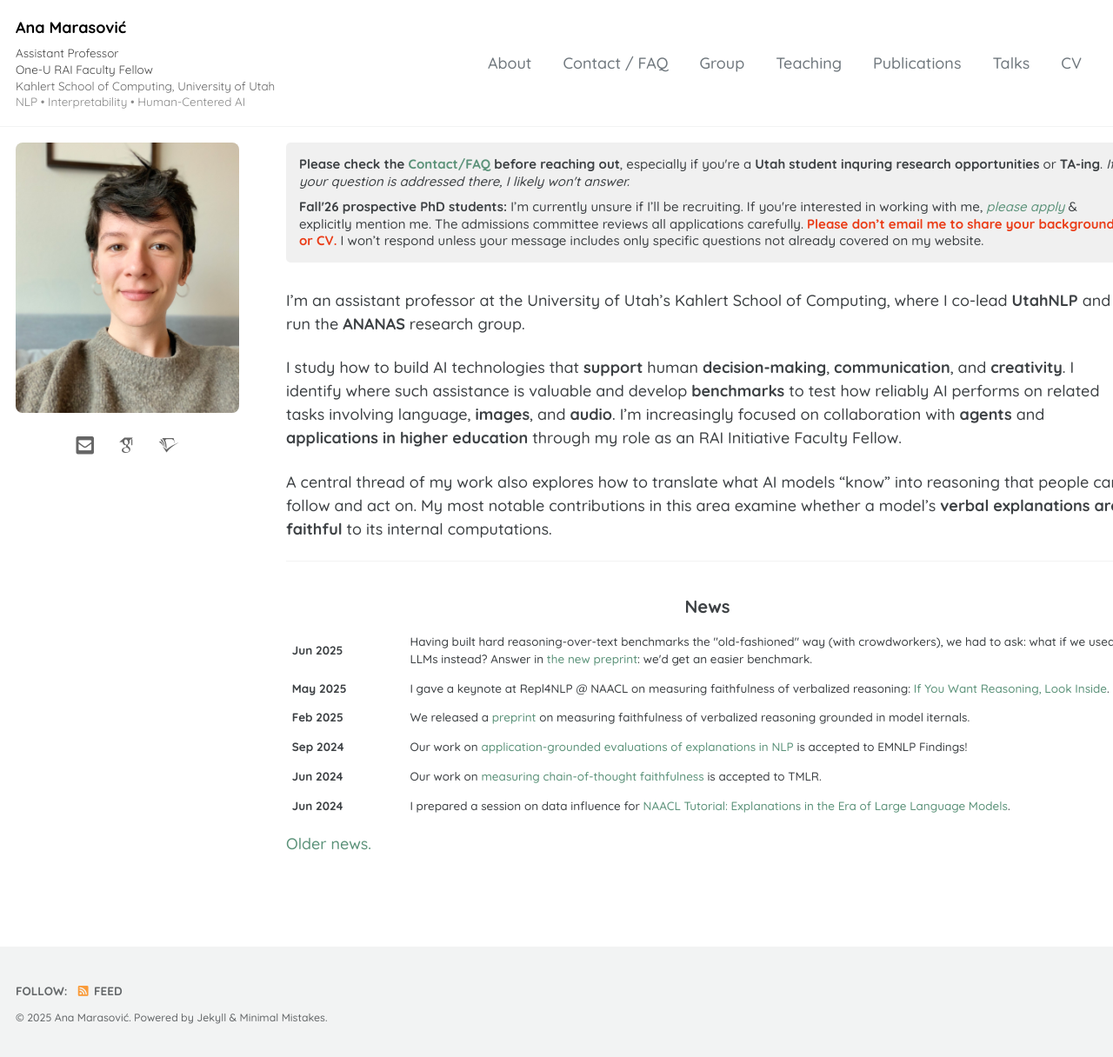
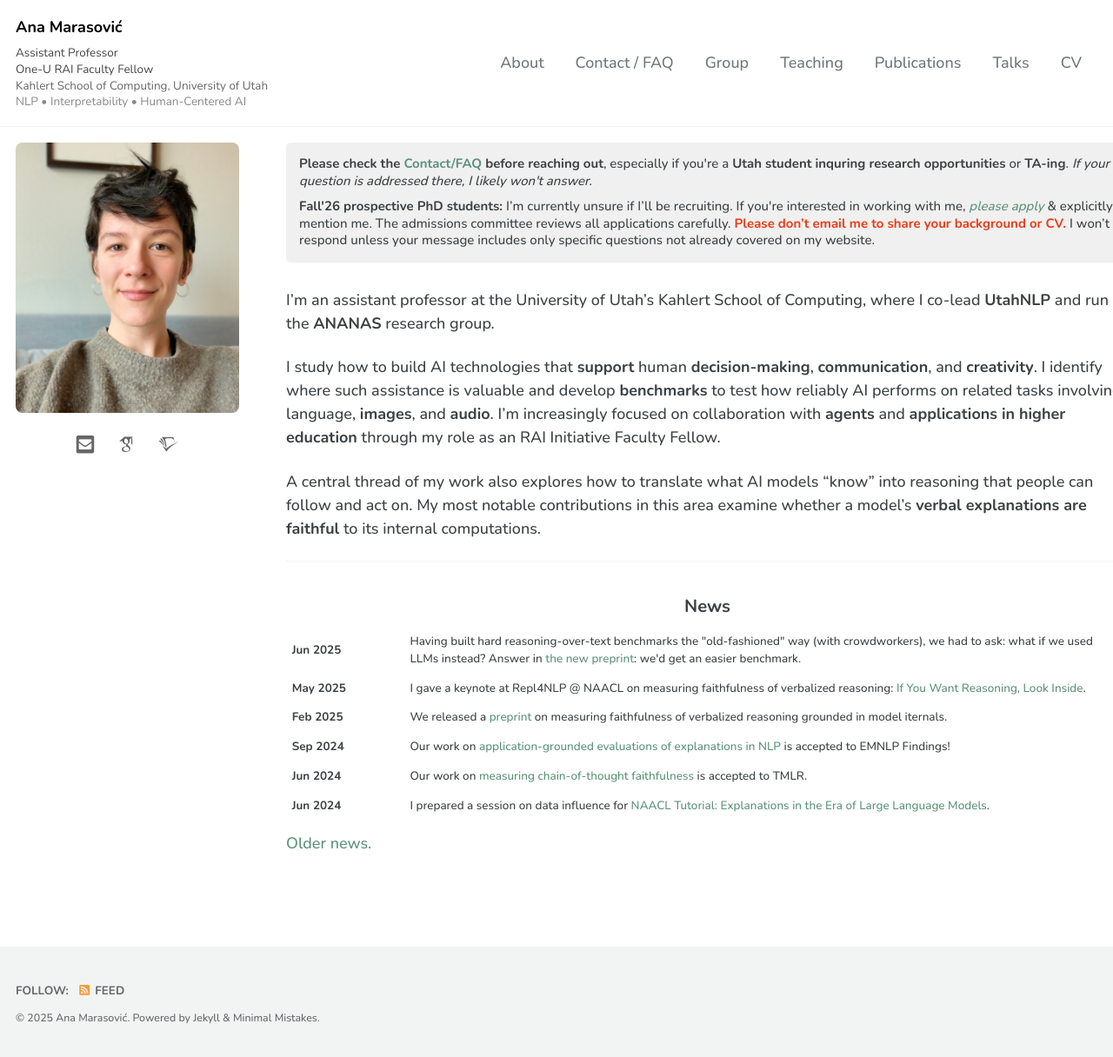
Before and after one commit to amarasovic/amarasovic.github.io, a Jekyll site: the page built from index.md, in a window 1280 px wide and 1216 px high. Shown: the whole window at 87% size. Built offline with Jekyll 4.4.1, drawn with Linux system fonts in a browser that asks for light colours; cached includes are drawn as plain includes; some web fonts are replaced; a script that is not in the unit is left out.

Commit message:
Change font from Quicksand to Nunito
🤖 Generated with [Claude Code](https://claude.ai/code)

Co-Authored-By: Claude <noreply@anthropic.com>

```diff
--- a/assets/css/main.scss
+++ b/assets/css/main.scss
@@ -4,13 +4,13 @@
 
 @charset "utf-8";
 
-@import url('https://fonts.googleapis.com/css2?family=Quicksand:wght@300;400;500;700&display=swap');
+@import url('https://fonts.googleapis.com/css2?family=Nunito:wght@300;400;500;700&display=swap');
 @import url('https://cdn.jsdelivr.net/gh/jpswalsh/academicons@1/css/academicons.min.css');
 
 $link-color: #5b9279;
 $text-decoration: none;
 
-$sans-serif: "Quicksand", -apple-system, BlinkMacSystemFont, "Segoe UI", "Helvetica Neue", Arial, sans-serif;
+$sans-serif: "Nunito", -apple-system, BlinkMacSystemFont, "Segoe UI", "Helvetica Neue", Arial, sans-serif;
 $global-font-family: $sans-serif;
 $header-font-family: $sans-serif;
 
```
